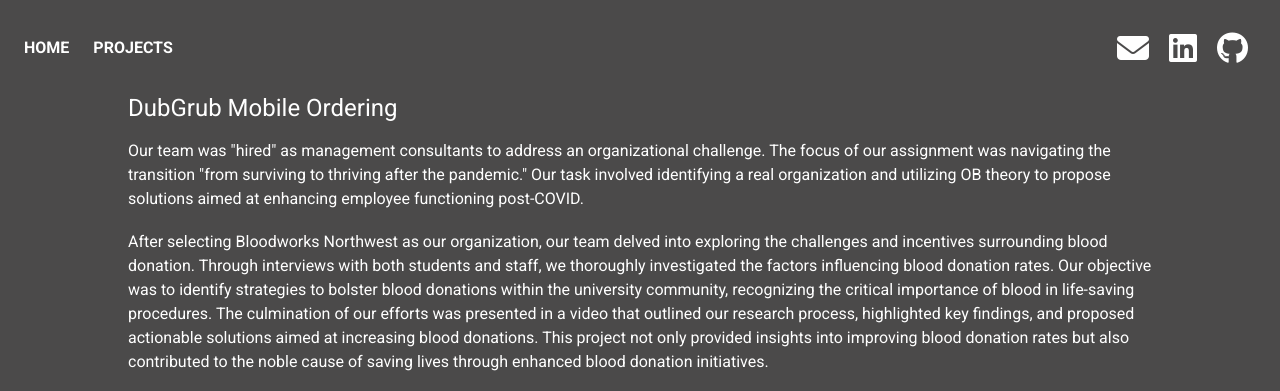
After one commit to travis-roth/website, a Flask app: page /bloodworks in a window 1280 px wide. The commit adds this page. Shown: the top 391 px of the page. Run offline with Flask 3, Linux system fonts and the light colour scheme; some libraries are stand-ins or nearby versions.

Commit message:
added more descriptive project pages for dubgrub and Bloodworks

```diff
--- a/server.py
+++ b/server.py
@@ -70,7 +70,12 @@
 @app.route('/dubgrub')
 def dubgrub():
     logger.debug('Rendering dubgrub page')
-    return render_template('/dubgrub.html', current_page='edfr')
+    return render_template('/dubgrub.html', current_page='dubgrub')
+
+@app.route('/bloodworks')
+def bloodworks():
+    logger.debug('Rendering bloodworks page')
+    return render_template('/bloodworks.html', current_page='bloodworks')
 
 @app.route('/edfr')
 def edfr():
--- a/static/styles/style.css
+++ b/static/styles/style.css
@@ -75,6 +75,23 @@
     flex-direction: column;
     overflow: hidden;
     align-items: flex-start;
+}
+
+section.project-page {
+    height: auto;
+    width: 100vw;
+    align-self: flex-start;
+    text-align: left;
+    align-items: left;
+    flex-direction: column;
+    justify-content: center;
+}
+
+.project-page h1, .project-page p, .project-page iframe {
+    margin-left: 10vw;
+    margin-right: 10vw;
+    margin-bottom: 1.5vw;
+    line-height: 1.5rem;
 }
 
 section.contact {
--- /dev/null
+++ b/templates/bloodworks.html
@@ -0,0 +1,14 @@
+{% extends "base.html" %}
+
+{% block title %}Projects{% endblock %}
+
+{% block content %}
+<section class="project-page">
+        <h1>DubGrub Mobile Ordering</h1>
+
+        <p>Our team was "hired" as management consultants to address an organizational challenge. The focus of our assignment was navigating the transition "from surviving to thriving after the pandemic." Our task involved identifying a real organization and utilizing OB theory to propose solutions aimed at enhancing employee functioning post-COVID. </p>
+        <p>After selecting Bloodworks Northwest as our organization, our team delved into exploring the challenges and incentives surrounding blood donation. Through interviews with both students and staff, we thoroughly investigated the factors influencing blood donation rates. Our objective was to identify strategies to bolster blood donations within the university community, recognizing the critical importance of blood in life-saving procedures. The culmination of our efforts was presented in a video that outlined our research process, highlighted key findings, and proposed actionable solutions aimed at increasing blood donations. This project not only provided insights into improving blood donation rates but also contributed to the noble cause of saving lives through enhanced blood donation initiatives.</p>
+
+        <iframe src="https://www.youtube.com/embed/bd89KxZzbfA" width="100%" height="100%" frameborder="0" allowfullscreen></iframe>
+</section>
+{% endblock %}
--- a/templates/projects.html
+++ b/templates/projects.html
@@ -20,13 +20,13 @@
                 <p class="project-name">DubGrub Mobile Ordering</p>
                 <p class="project-description">Qualitative research study to improve UW's mobile ordering app</p>
                 <p class="project-category">Qualitative Research</p>
-                <a href="/dubgrub" target="_blank" class = btn-ppage>Launch <i class="fa-solid fa-arrow-right"></i></a>
+                <a href="/dubgrub" class = btn-ppage>Launch <i class="fa-solid fa-arrow-right"></i></a>
         </div>
         <div class="project-row">
                 <p class="project-name">How Do You Convince People to Give Blood?</p>
                 <p class="project-description">Research study in collaboration with Bloodworks Northwest</p>
                 <p class="project-category">Qualitative Research, Video Editing</p>
-                <a href="https://www.youtube.com/watch?v=bd89KxZzbfA" target="_blank" class=btn-ppage>Launch <i class="fa-solid fa-arrow-right"></i></a>
+                <a href="/bloodworks" class=btn-ppage>Launch <i class="fa-solid fa-arrow-right"></i></a>
         </div>
         <!-- <div class="project-row">
                 <p class="project-name">EDFR Intranet Ownership</p>
```
Also changed, not shown: templates/dubgrub.html (+14 -2 lines).
